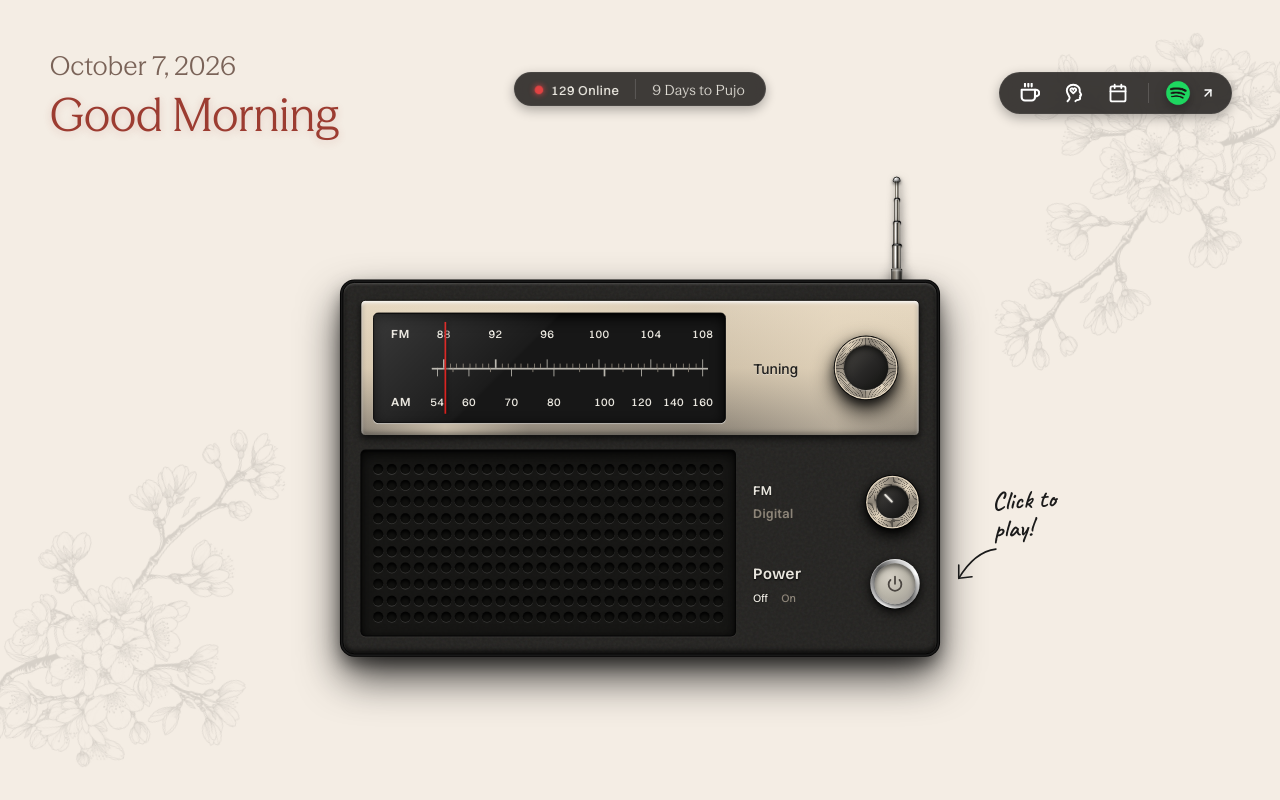
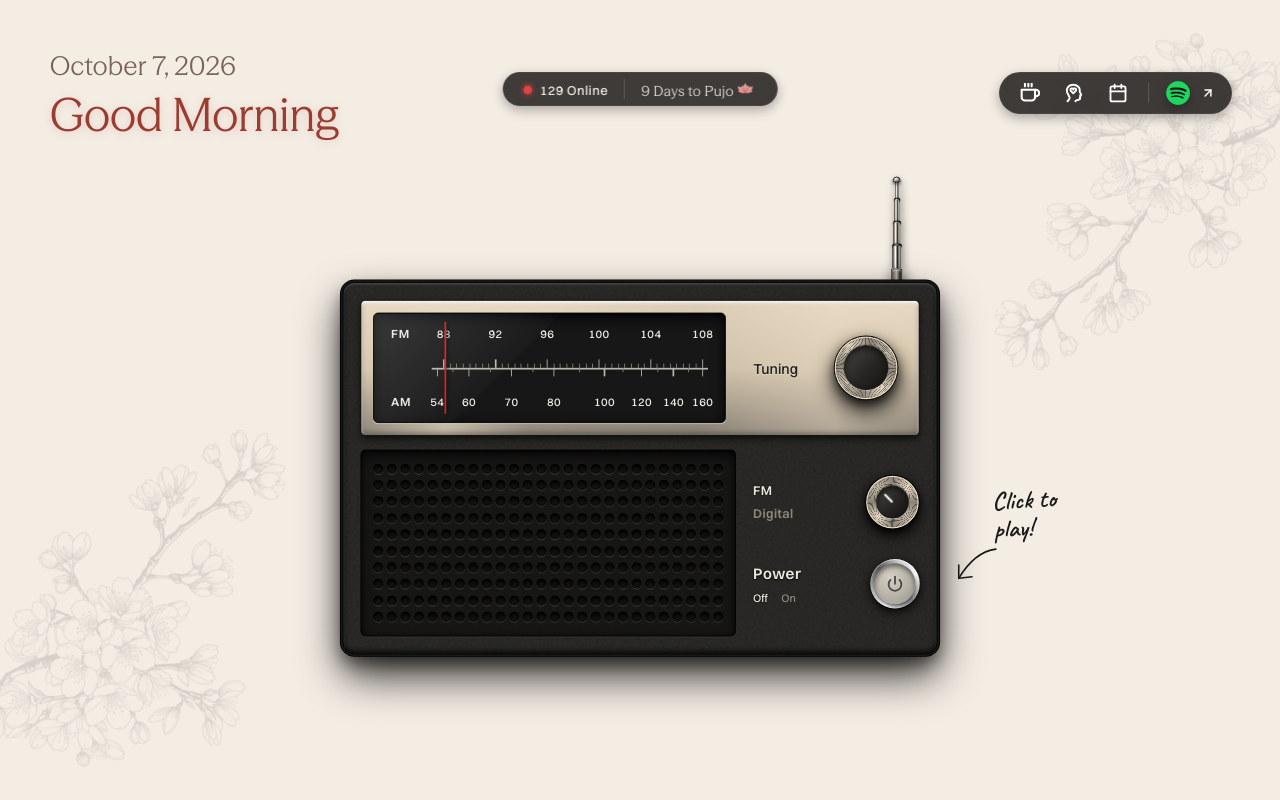
Before and after one commit to pradhan-not-found/The-Radio-, a React (Vite) app: page / in a window 1280 px wide. Built offline with nearby package versions, Linux system fonts and the light colour scheme.

Commit message:
feat: add subtle flower icon after countdown text in center pill

```diff
--- a/src/App.tsx
+++ b/src/App.tsx
@@ -5,7 +5,7 @@ import flowerImg from "./assets/flower.png";
 import souradeep from "./assets/souradeep.png";
 import spotify from "./assets/spotify.png";
 import { QRCodeCanvas } from 'qrcode.react';
-
+import flower1Img from "./assets/flower1.png";
 const PUJA_DATES: Record<string, string> = {
   "10-10": "Subho Mahalaya",
   "10-11": "Subho Prothoma",
@@ -143,8 +143,9 @@ export function App() {
           <span>{onlineCount} Online</span>
         </div>
         <div className="nav-divider" />
-        <div className="countdown">
+        <div className="countdown" style={{ gap: '6px' }}>
           {daysLeft} Days to Pujo
+          <img src={flower1Img} alt="" style={{ height: '16px', width: 'auto', opacity: 0.85 }} />
         </div>
       </div>
 
```
Also changed, not shown: src/assets/alpona.png (added), src/assets/flower1.png (added).
